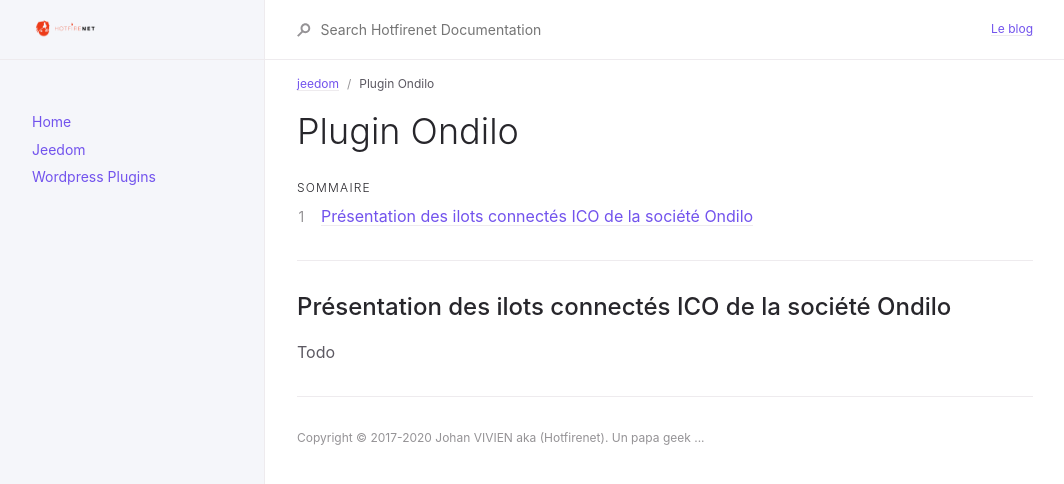
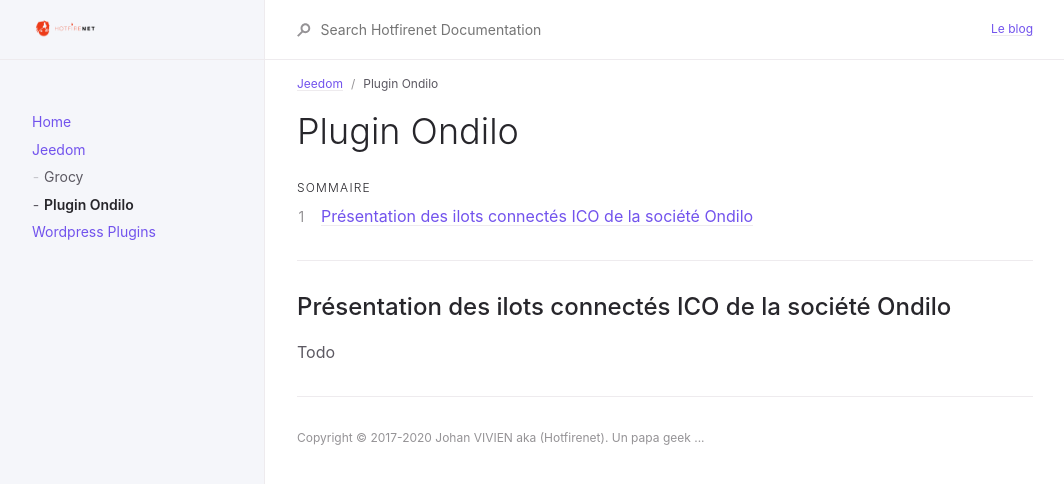
Before and after one commit to Hotfirenet/documentation, a Jekyll site: the page built from docs/jeedom/plugin-ondilo.md, in a window 1280 px wide. Shown: the top 484 px of the page, without its empty margins (107-1171 px from the left). Built offline with Jekyll 4.4.1, drawn with Linux system fonts in a browser that asks for light colours.

```diff
--- a/docs/jeedom/plugin-ondilo.md
+++ b/docs/jeedom/plugin-ondilo.md
@@ -1,7 +1,7 @@
 ---
 layout: default
 title: Plugin Ondilo
-parent: jeedom
+parent: Jeedom
 nav_order: 2
 ---
 
```
Also changed, not shown: docs/jeedom/grocy.md (+1 -1 lines).
